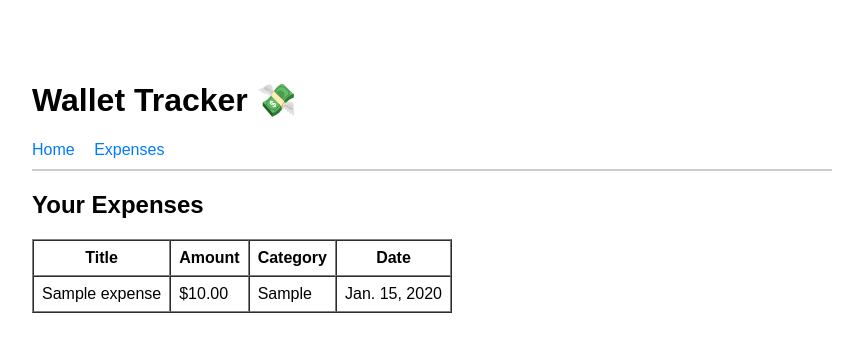
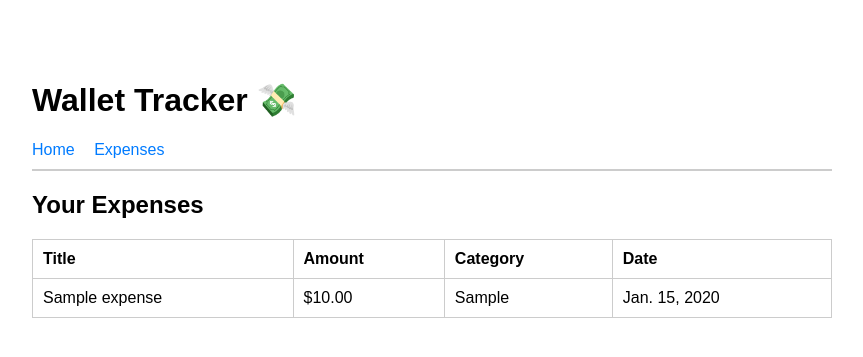
Before and after one commit to Omar6688/wallet_tracker, a Django app: page /expenses/ in a window 1280 px wide. Shown: the top 357 px of the page, without its empty margins (208-1071 px from the left). Run offline with Django 4.2, Linux system fonts and the light colour scheme; tables that the repository leaves empty hold one stand-in row (values such as "Sample post").

Commit message:
Move styling to external CSS file using Django static files

```diff
--- /dev/null
+++ b/home/static/css/style.css
@@ -0,0 +1,34 @@
+body {
+    font-family: Arial, sans-serif;
+    max-width: 800px;
+    margin: 40px auto;
+    padding: 20px;
+}
+
+header {
+    border-bottom: 2px solid #ccc;
+    padding-bottom: 10px;
+    margin-bottom: 20px;
+}
+
+nav a {
+    margin-right: 15px;
+    text-decoration: none;
+    color: #007BFF;
+}
+
+nav a:hover {
+    text-decoration: underline;
+}
+
+table {
+    width: 100%;
+    border-collapse: collapse;
+    margin-top: 20px;
+}
+
+th, td {
+    padding: 10px;
+    border: 1px solid #ccc;
+    text-align: left;
+}
--- a/home/templates/home/base.html
+++ b/home/templates/home/base.html
@@ -1,32 +1,10 @@
+{% load static %}
 <!DOCTYPE html>
 <html lang="en">
 <head>
     <meta charset="UTF-8">
     <title>{% block title %}Wallet Tracker{% endblock %}</title>
-    <style>
-        body {
-            font-family: Arial, sans-serif;
-            max-width: 800px;
-            margin: 40px auto;
-            padding: 20px;
-        }
-
-        header {
-            border-bottom: 2px solid #ccc;
-            padding-bottom: 10px;
-            margin-bottom: 20px;
-        }
-
-        nav a {
-            margin-right: 15px;
-            text-decoration: none;
-            color: #007BFF;
-        }
-
-        nav a:hover {
-            text-decoration: underline;
-        }
-    </style>
+    <link rel="stylesheet" href="{% static 'css/style.css' %}">
 </head>
 <body>
     <header>
```
